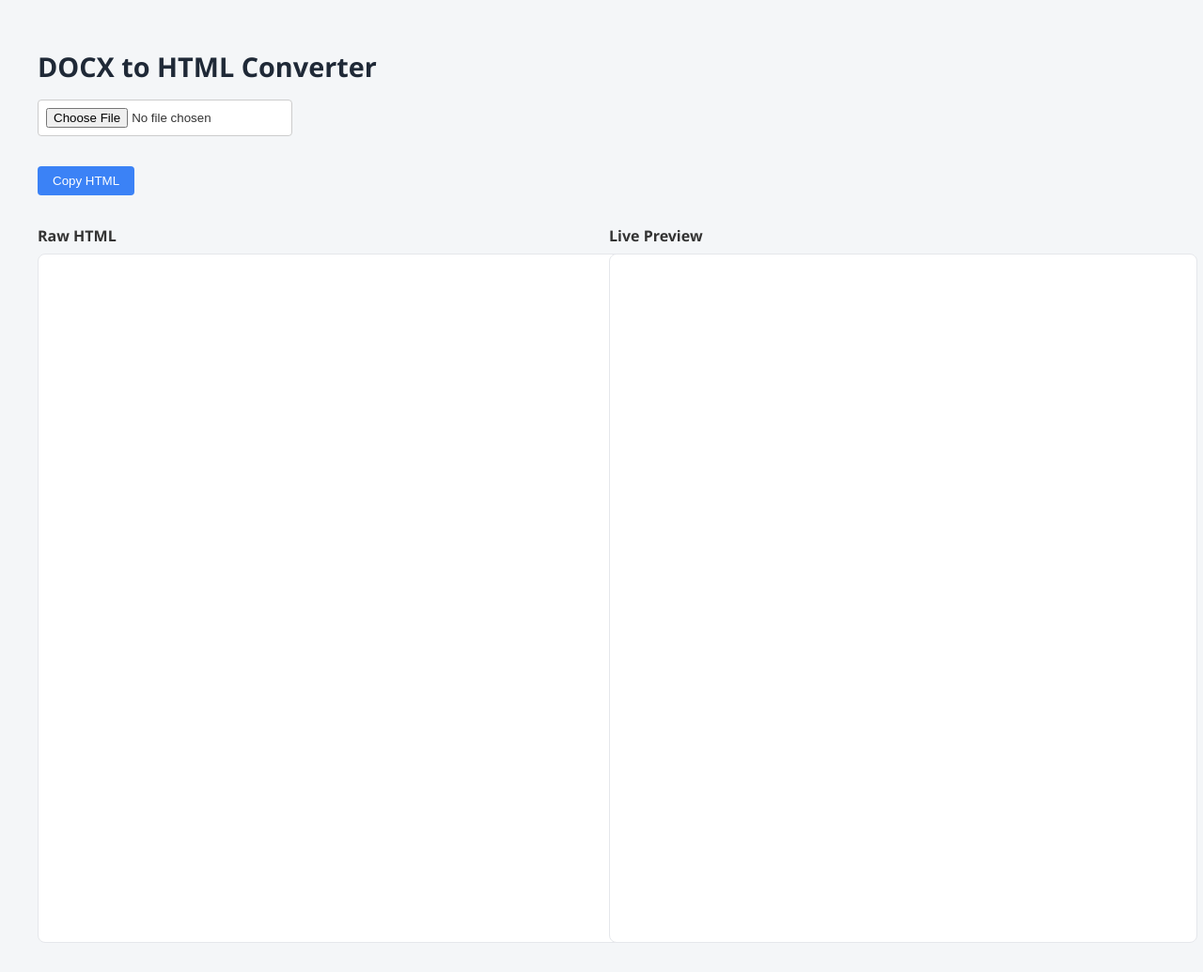
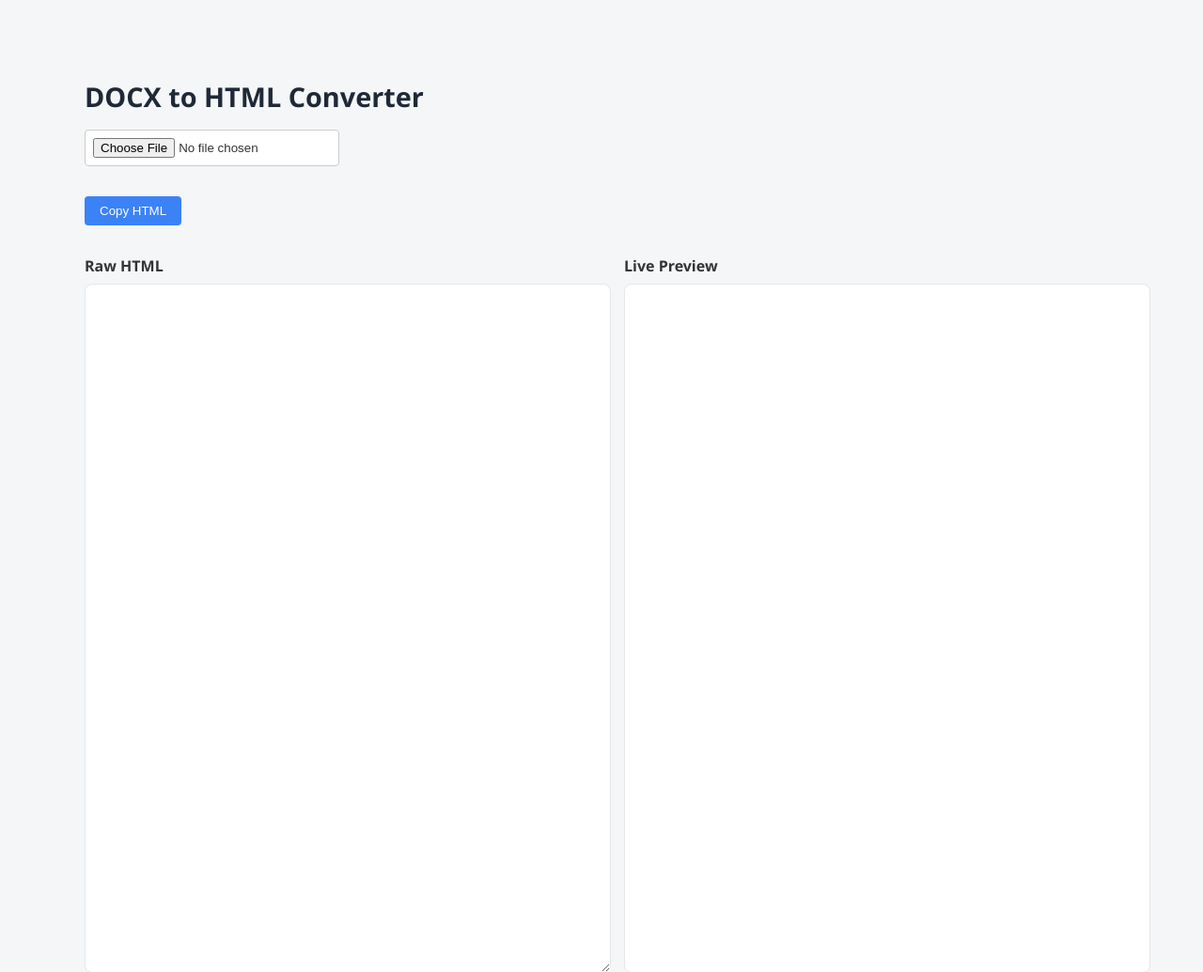
Before and after one commit to sohostory/docx-to-html-tool, a plain HTML site: page index.html in a window 1280 px wide. Shown: the top 1035 px of the page at 94% size. Drawn offline with nearby package versions, Linux system fonts and the light colour scheme.

Commit message:
added additional styling

```diff
--- a/index.html
+++ b/index.html
@@ -53,13 +53,14 @@
     .output-container {
   display: flex;
   flex-direction: column;
-        gap: 1rem;
+  gap: 3rem; /* Increased space between boxes */
   margin-top: 2rem;
 }
 
 @media (min-width: 768px) {
   .output-container {
     flex-direction: row;
+    gap: 3rem; /* Desktop spacing between boxes */
   }
 }
 
@@ -96,10 +97,15 @@
       font-weight: bold;
       margin-bottom: 0.5rem;
     }
+    .page-container {
+  max-width: 1100px;
+  margin: 0 auto;
+  padding: 2rem;
+}
   </style>
 </head>
 <body>
-
+<div class="page-container">
   <h1>DOCX to HTML Converter</h1>
   <input type="file" id="upload" accept=".docx" />
   <button onclick="copyHTML()">Copy HTML</button>
@@ -148,6 +154,6 @@
       document.getElementById("copy-confirm").style.display = "block";
     }
   </script>
-
+</div>
 </body>
 </html>
```
Lines whose indentation alone changed are shown as unchanged.
